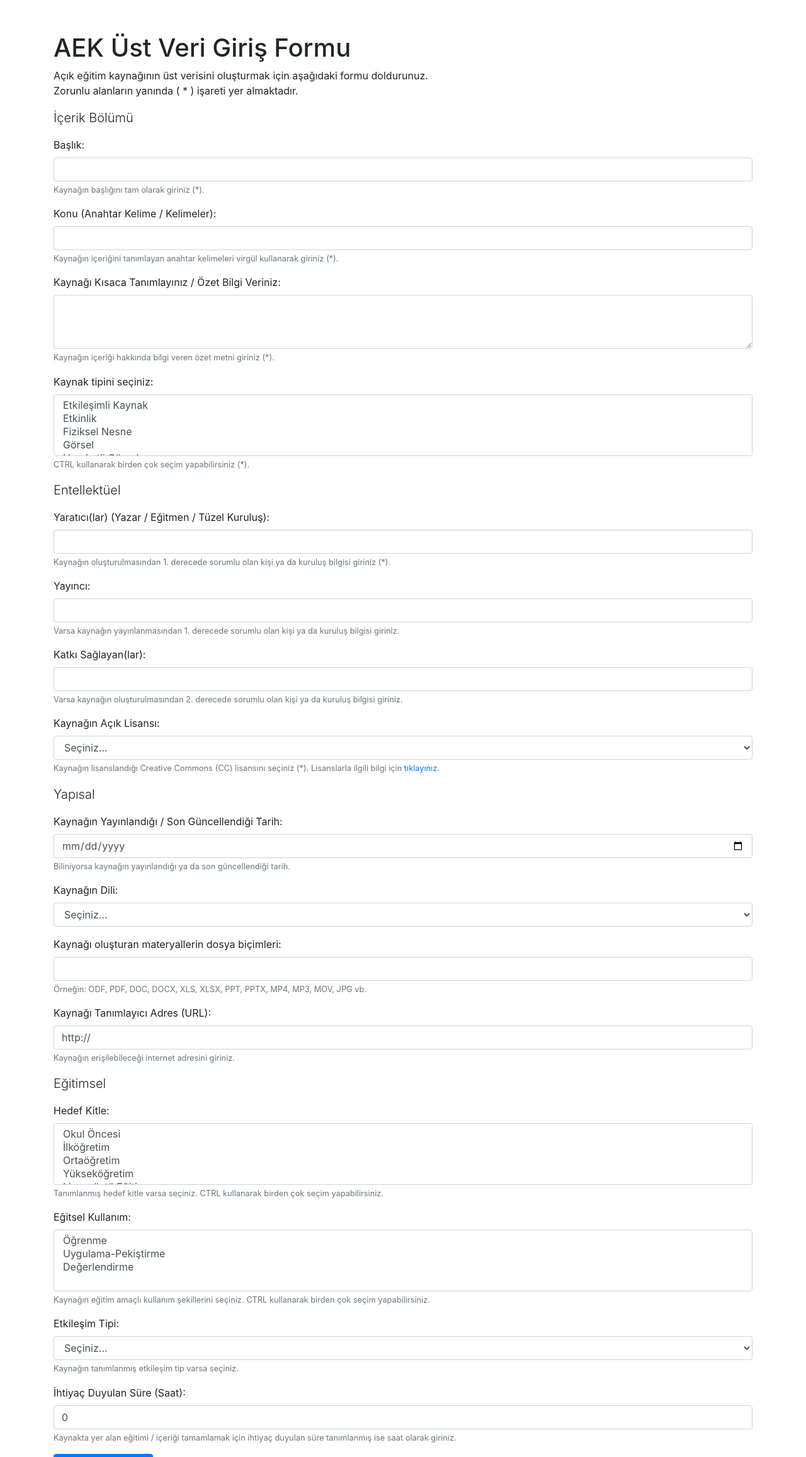
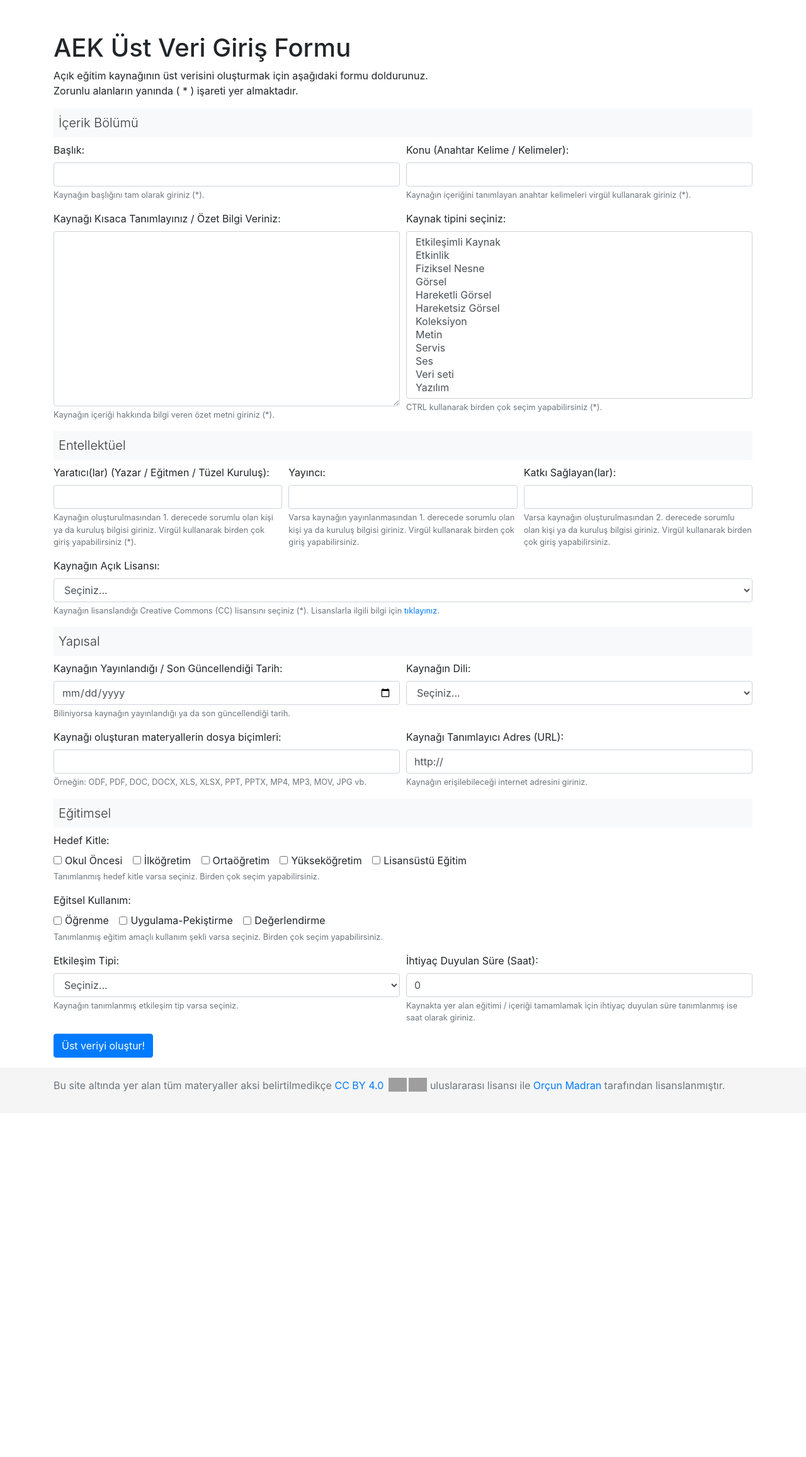
Before and after one commit to orcunmadran/net.acikders.web, a Django app: page /form/ in a window 1280 px wide. Shown: the part 56-2369 px from the top of the page at 63% size. After the commit the page ends 1789 px from the top, so only its background shows below. Run offline with Django 3.2, Linux system fonts and the light colour scheme; some libraries are stand-ins or nearby versions; grey boxes are pictures that could not be loaded.

Commit message:
Form arayüzünde iyileştirmeler

```diff
--- a/django/templates/form.html
+++ b/django/templates/form.html
@@ -41,23 +41,52 @@
           document.getElementById("ccLicenseURL").value = "https://creativecommons.org/licenses/by-nc-nd/4.0/";
           document.getElementById("ccLicenseIcon").value = '<img style="height:22px!important;margin-left:3px;vertical-align:text-bottom;" src="https://mirrors.creativecommons.org/presskit/icons/cc.svg?ref=chooser-v1" /><img style="height:22px!important;margin-left:3px;vertical-align:text-bottom;" src="https://mirrors.creativecommons.org/presskit/icons/by.svg?ref=chooser-v1" /><img style="height:22px!important;margin-left:3px;vertical-align:text-bottom;" src="https://mirrors.creativecommons.org/presskit/icons/nc.svg?ref=chooser-v1" /><img style="height:22px!important;margin-left:3px;vertical-align:text-bottom;" src="https://mirrors.creativecommons.org/presskit/icons/nd.svg?ref=chooser-v1" />'
       }
+
+      // Multiple Select TYPE
+      document.getElementById("type2").value = "";
       var grupType=document.getElementById("type");
       for (var i1 = 0; i1 < grupType.options.length; i1++) {
          if(grupType.options[i1].selected ==true){
               document.getElementById("type2").value += grupType.options[i1].value + ", "
           }
       }
-      var grupEducationalAudience=document.getElementById("educationalAudience");
-      for (var i2 = 0; i2 < grupEducationalAudience.options.length; i2++) {
-         if(grupEducationalAudience.options[i2].selected ==true){
-              document.getElementById("educationalAudience2").value += grupEducationalAudience.options[i2].value + ", "
-          }
+
+      // Checked Box - Educational Audience
+      document.getElementById("educationalAudience2").value = "";
+      var eaA=document.getElementById("educationalAudienceA");
+      if(eaA.checked == true){
+        document.getElementById("educationalAudience2").value += eaA.value + ", "
       }
-      var grupEducationalUse=document.getElementById("educationalUse");
-      for (var i3 = 0; i3 < grupEducationalUse.options.length; i3++) {
-         if(grupEducationalUse.options[i3].selected ==true){
-              document.getElementById("educationalUse2").value += grupEducationalUse.options[i3].value + ", "
-          }
+      var eaB=document.getElementById("educationalAudienceB");
+      if(eaB.checked == true){
+        document.getElementById("educationalAudience2").value += eaB.value + ", "
+      }
+      var eaC=document.getElementById("educationalAudienceC");
+      if(eaC.checked == true){
+        document.getElementById("educationalAudience2").value += eaC.value + ", "
+      }
+      var eaD=document.getElementById("educationalAudienceD");
+      if(eaD.checked == true){
+        document.getElementById("educationalAudience2").value += eaD.value + ", "
+      }
+      var eaE=document.getElementById("educationalAudienceE");
+      if(eaE.checked == true){
+        document.getElementById("educationalAudience2").value += eaE.value + ", "
+      }
+
+      // Checked Box - Educational Use
+      document.getElementById("educationalUse2").value = "";
+      var euA=document.getElementById("educationalUseA");
+      if(euA.checked == true){
+        document.getElementById("educationalUse2").value += euA.value + ", "
+      }
+      var euB=document.getElementById("educationalUseB");
+      if(euB.checked == true){
+        document.getElementById("educationalUse2").value += euB.value + ", "
+      }
+      var euC=document.getElementById("educationalUseC");
+      if(euC.checked == true){
+        document.getElementById("educationalUse2").value += euC.value + ", "
       }
     }
 </script>
@@ -66,8 +95,9 @@
     <p>Açık eğitim kaynağının üst verisini oluşturmak için aşağıdaki formu doldurunuz.<br>Zorunlu alanların yanında ( * ) işareti yer almaktadır.</p>
     <form class="needs-validation" action="/metadata/" method="post" novalidate>
       {% csrf_token %}
-      <p class="lead">İçerik Bölümü</p>
-      <div class="form-group">
+      <p class="lead p-2 mb-2 bg-light text-dark">İçerik Bölümü</p>
+      <div class="form-row">
+      <div class="form-group col-md-6">
         <label for="title">Başlık:</label>
         <input type="text" class="form-control" id="title" name="title" required>
         <small id="titleHelp" class="form-text text-muted">Kaynağın başlığını tam olarak giriniz (*).</small>
@@ -75,7 +105,7 @@
           Lütfen bir başlık giriniz!
         </div>
       </div>
-      <div class="form-group">
+      <div class="form-group col-md-6">
         <label for="title">Konu (Anahtar Kelime / Kelimeler):</label>
         <input type="text" class="form-control" id="subject" name="subject" required>
         <small id="subjectHelp" class="form-text text-muted">Kaynağın içeriğini tanımlayan anahtar kelimeleri virgül kullanarak giriniz (*).</small>
@@ -83,17 +113,19 @@
           Lütfen anahtar kelime giriniz!
         </div>
       </div>
-      <div class="form-group">
+      </div>
+      <div class="form-row">
+      <div class="form-group col-md-6">
         <label for="description">Kaynağı Kısaca Tanımlayınız / Özet Bilgi Veriniz:</label>
-        <textarea class="form-control" id="description" name="description" rows="3" required></textarea>
+        <textarea class="form-control" id="description" name="description" rows="11" required></textarea>
         <small id="descriptionHelp" class="form-text text-muted">Kaynağın içeriği hakkında bilgi veren özet metni giriniz (*).</small>
         <div class="invalid-feedback">
           Lütfen kaynak hakkında özet bilgi giriniz!
         </div>
       </div>
-      <div class="form-group">
+      <div class="form-group col-md-6">
         <label for="type">Kaynak tipini seçiniz:</label>
-          <select multiple class="form-control" id="type" required>
+          <select multiple class="form-control" id="type" size="12" required>
             <option>Etkileşimli Kaynak</option>
             <option>Etkinlik</option>
             <option>Fiziksel Nesne</option>
@@ -113,36 +145,39 @@
         </div>
       </div>
       <input type="hidden" id="type2" name="type">
-      <p class="lead">Entellektüel</p>
-      <div class="form-group">
+      </div>
+      <p class="lead p-2 mb-2 bg-light text-dark">Entellektüel</p>
+      <div class="form-row">
+      <div class="form-group col-md-4">
         <label for="creator">Yaratıcı(lar) (Yazar / Eğitmen / Tüzel Kuruluş):</label>
         <input type="text" class="form-control" id="creator" name="creator" required>
-        <small id="creatorHelp" class="form-text text-muted">Kaynağın oluşturulmasından 1. derecede sorumlu olan kişi ya da kuruluş bilgisi giriniz (*).</small>
+        <small id="creatorHelp" class="form-text text-muted">Kaynağın oluşturulmasından 1. derecede sorumlu olan kişi ya da kuruluş bilgisi giriniz. Virgül kullanarak birden çok giriş yapabilirsiniz (*).</small>
         <div class="invalid-feedback">
           Lütfen kişi ya da kuruluş bilgisi giriniz!
         </div>
       </div>
-      <div class="form-group">
+      <div class="form-group col-md-4">
         <label for="publisher">Yayıncı:</label>
         <input type="text" class="form-control" id="publisher" name="publisher">
-        <small id="publisherHelp" class="form-text text-muted">Varsa kaynağın yayınlanmasından 1. derecede sorumlu olan kişi ya da kuruluş bilgisi giriniz.</small>
+        <small id="publisherHelp" class="form-text text-muted">Varsa kaynağın yayınlanmasından 1. derecede sorumlu olan kişi ya da kuruluş bilgisi giriniz. Virgül kullanarak birden çok giriş yapabilirsiniz.</small>
       </div>
-      <div class="form-group">
+      <div class="form-group col-md-4">
         <label for="contributor">Katkı Sağlayan(lar):</label>
         <input type="text" class="form-control" id="contributor" name="contributor">
-        <small id="contributorHelp" class="form-text text-muted">Varsa kaynağın oluşturulmasından 2. derecede sorumlu olan kişi ya da kuruluş bilgisi giriniz.</small>
+        <small id="contributorHelp" class="form-text text-muted">Varsa kaynağın oluşturulmasından 2. derecede sorumlu olan kişi ya da kuruluş bilgisi giriniz. Virgül kullanarak birden çok giriş yapabilirsiniz.</small>
+      </div>
       </div>
       <div class="form-group">
         <label for="license">Kaynağın Açık Lisansı:</label>
         <select class="form-control" id="license" name="license"required>
           <option selected disabled value="">Seçiniz...</option>
-          <option>CC O</option>
-          <option>CC BY</option>
-          <option>CC BY-SA</option>
-          <option>CC BY-NC</option>
-          <option>CC BY-NC-SA</option>
-          <option>CC BY-ND</option>
-          <option>CC BY-NC-ND</option>
+          <option value="CC O">CC O</option>
+          <option value="CC BY">CC BY (Atıf)</option>
+          <option value="CC BY-SA">CC BY-SA (Atıf, Aynı Lisansla Paylaş)</option>
+          <option value="CC BY-NC">CC BY-NC (Atıf, Gayri Ticari)</option>
+          <option value="CC BY-NC-SA">CC BY-NC-SA (Atıf, Gayri Ticari, Aynı lisansla Paylaş)</option>
+          <option value="CC BY-ND">CC BY-ND (Atıf, Türetilemez)</option>
+          <option value="CC BY-NC-ND">CC BY-NC-ND (Atıf, Gayri Ticari, Türetilemez)</option>
         </select>
         <small id="licenseHelp" class="form-text text-muted">Kaynağın lisanslandığı Creative Commons (CC) lisansını seçiniz (*). Lisanslarla ilgili bilgi için <a href="https://creativecommons.org/about/cclicenses/" target="_blank">tıklayınız</a>.</small>
         <div class="invalid-feedback">
@@ -151,25 +186,28 @@
       </div>
       <input type="hidden" id="ccLicenseURL" name="ccLicenseURL">
       <input type="hidden" id="ccLicenseIcon" name="ccLicenseIcon">
-      <p class="lead">Yapısal</p>
-      <div class="form-group">
+      <p class="lead p-2 mb-2 bg-light text-dark">Yapısal</p>
+      <div class="form-row">
+      <div class="form-group col-md-6">
         <label for="date">Kaynağın Yayınlandığı / Son Güncellendiği Tarih:</label>
         <input type="date" class="form-control" id="date" name="date">
         <small id="dateHelp" class="form-text text-muted">Biliniyorsa kaynağın yayınlandığı ya da son güncellendiği tarih.</small>
       </div>
-      <div class="form-group">
+      <div class="form-group col-md-6">
         <label for="date">Kaynağın Dili:</label>
         <select class="form-control" id="language" name="language">
-            <option selected disabled value="Dil tanımlanmadı!">Seçiniz...</option>
+            <option selected value="Dil tanımlanmadı!">Seçiniz...</option>
             {% include 'lang.html' %}
         </select>
       </div>
-      <div class="form-group">
+      </div>
+      <div class="form-row">
+      <div class="form-group col-md-6">
         <label for="format">Kaynağı oluşturan materyallerin dosya biçimleri:</label>
         <input type="text" class="form-control" id="format" name="format">
         <small id="formatHelp" class="form-text text-muted">Örneğin: ODF, PDF, DOC, DOCX, XLS, XLSX, PPT, PPTX, MP4, MP3, MOV, JPG vb.</small>
       </div>
-      <div class="form-group">
+      <div class="form-group col-md-6">
         <label for="identifier">Kaynağı Tanımlayıcı Adres (URL):</label>
         <input type="url" class="form-control" id="identifier" name="identifier" value="http://" required>
         <small id="identifierHelp" class="form-text text-muted">Kaynağın erişilebileceği internet adresini giriniz.</small>
@@ -177,33 +215,55 @@
           Lütfen geçerli bir internet adresi giriniz!
         </div>
       </div>
-      <p class="lead">Eğitimsel</p>
+      </div>
+      <p class="lead p-2 mb-2 bg-light text-dark">Eğitimsel</p>
+      <label for="educationalAudience2">Hedef Kitle:</label>
       <div class="form-group">
-        <label for="educationalAudience">Hedef Kitle:</label>
-          <select multiple class="form-control" id="educationalAudience">
-            <option>Okul Öncesi</option>
-            <option>İlköğretim</option>
-            <option>Ortaöğretim</option>
-            <option>Yükseköğretim</option>
-            <option>Lisansüstü Eğitim</option>
-          </select>
-        <small id="educationalAudienceHelp" class="form-text text-muted">Tanımlanmış hedef kitle varsa seçiniz. CTRL kullanarak birden çok seçim yapabilirsiniz.</small>
+        <div class="form-check form-check-inline">
+          <input class="form-check-input" type="checkbox" id="educationalAudienceA" value="Okul Öncesi">
+          <label class="form-check-label" for="educationalAudienceA">Okul Öncesi</label>
+        </div>
+        <div class="form-check form-check-inline">
+          <input class="form-check-input" type="checkbox" id="educationalAudienceB" value="İlköğretim">
+          <label class="form-check-label" for="educationalAudienceB">İlköğretim</label>
+        </div>
+        <div class="form-check form-check-inline">
+          <input class="form-check-input" type="checkbox" id="educationalAudienceC" value="Ortaöğretim">
+          <label class="form-check-label" for="educationalAudienceC">Ortaöğretim</label>
+        </div>
+        <div class="form-check form-check-inline">
+          <input class="form-check-input" type="checkbox" id="educationalAudienceD" value="Yükseköğretim">
+          <label class="form-check-label" for="educationalAudienceD">Yükseköğretim</label>
+        </div>
+        <div class="form-check form-check-inline">
+          <input class="form-check-input" type="checkbox" id="educationalAudienceE" value="Lisansüstü Eğitim">
+          <label class="form-check-label" for="educationalAudienceE">Lisansüstü Eğitim</label>
+        </div>
+      <small id="educationalAudienceHelp" class="form-text text-muted">Tanımlanmış hedef kitle varsa seçiniz. Birden çok seçim yapabilirsiniz.</small>
       </div>
       <input type="hidden" id="educationalAudience2" name="educationalAudience">
+      <label for="educationalUse2">Eğitsel Kullanım:</label>
       <div class="form-group">
-        <label for="educationalUse">Eğitsel Kullanım:</label>
-        <select multiple class="form-control" id="educationalUse">
-            <option>Öğrenme</option>
-            <option>Uygulama-Pekiştirme</option>
-            <option>Değerlendirme</option>
-          </select>
-        <small id="educationalUseHelp" class="form-text text-muted">Kaynağın eğitim amaçlı kullanım şekillerini seçiniz. CTRL kullanarak birden çok seçim yapabilirsiniz.</small>
+        <div class="form-check form-check-inline">
+          <input class="form-check-input" type="checkbox" id="educationalUseA" value="Öğrenme">
+          <label class="form-check-label" for="educationalUseA">Öğrenme</label>
+        </div>
+        <div class="form-check form-check-inline">
+          <input class="form-check-input" type="checkbox" id="educationalUseB" value="Uygulama-Pekiştirme">
+          <label class="form-check-label" for="educationalUseB">Uygulama-Pekiştirme</label>
+        </div>
+        <div class="form-check form-check-inline">
+          <input class="form-check-input" type="checkbox" id="educationalUseC" value="Değerlendirme">
+          <label class="form-check-label" for="educationalUseC">Değerlendirme</label>
+        </div>
+      <small id="educationalUseHelp" class="form-text text-muted">Tanımlanmış eğitim amaçlı kullanım şekli varsa seçiniz. Birden çok seçim yapabilirsiniz.</small>
       </div>
       <input type="hidden" id="educationalUse2" name="educationalUse">
-      <div class="form-group">
+      <div class="form-row">
+      <div class="form-group col-md-6">
         <label for="interactivityType">Etkileşim Tipi:</label>
         <select class="form-control" id="interactivityType" name="interactivityType">
-            <option selected disabled value="">Seçiniz...</option>
+            <option selected value="Etkileşim Tipi tanımlanmadı!">Seçiniz...</option>
             <option>Pasif Dijital Katılım</option>
             <option>Destekleyici Dijital Katılım</option>
             <option>Artırılmış Dijital Katılım</option>
@@ -212,10 +272,11 @@
           </select>
         <small id="interactivityTypeHelp" class="form-text text-muted">Kaynağın tanımlanmış etkileşim tip varsa seçiniz.</small>
       </div>
-      <div class="form-group">
+      <div class="form-group col-md-6">
         <label for="timeRequired">İhtiyaç Duyulan Süre (Saat):</label>
         <input type="number" value="0"  step="1" class="form-control" id="timeRequired" name="timeRequired">
         <small id="timeRequiredHelp" class="form-text text-muted">Kaynakta yer alan eğitimi / içeriği tamamlamak için ihtiyaç duyulan süre tanımlanmış ise saat olarak giriniz.</small>
+      </div>
       </div>
       <button type="submit" class="btn btn-primary" onclick="jsGrup()">Üst veriyi oluştur!</button>
     </form>
--- a/django/templates/metadata.html
+++ b/django/templates/metadata.html
@@ -132,7 +132,7 @@
           <td>{{ interactivityType}}</td>
         </tr>
         <tr>
-          <th scope="row">17</th>
+          <th scope="row">16</th>
           <td>İhtiyaç Duyulan Süre</td>
           <td>{{ timeRequired }}</td>
         </tr>
```
